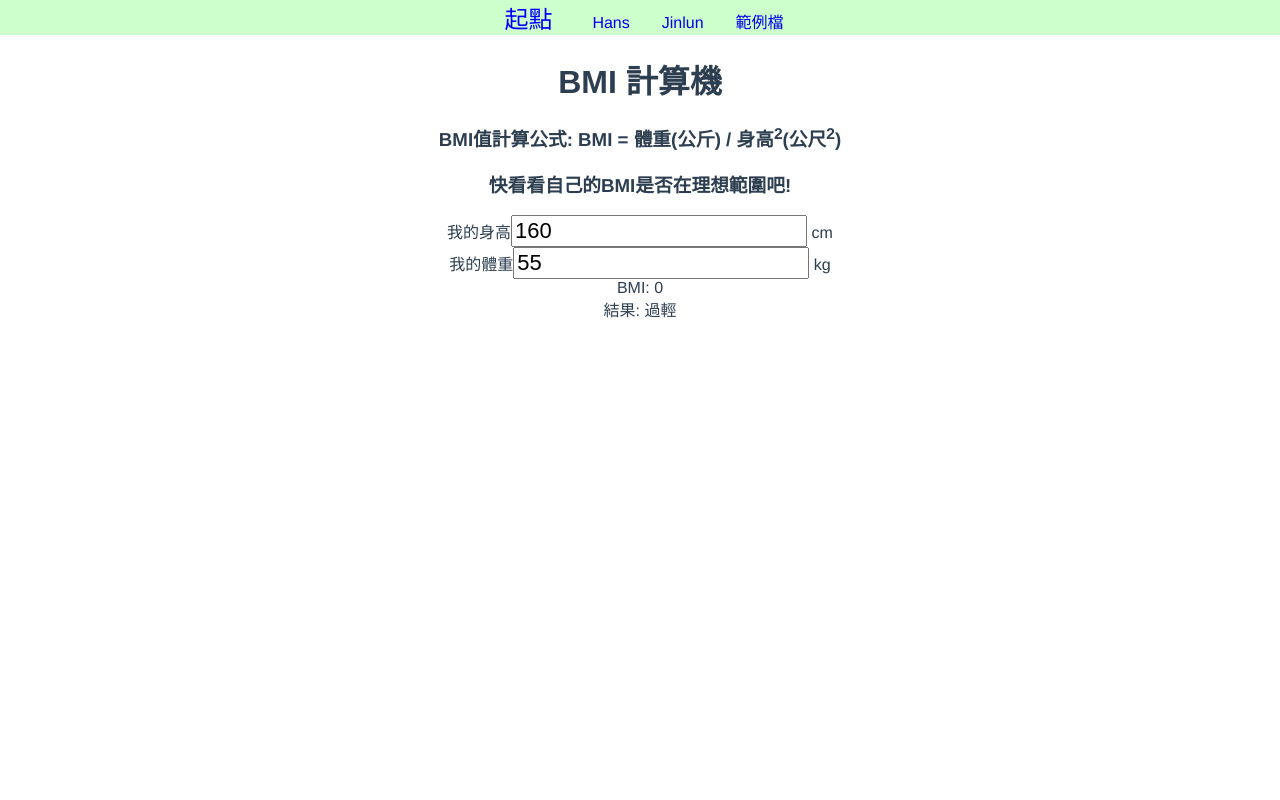
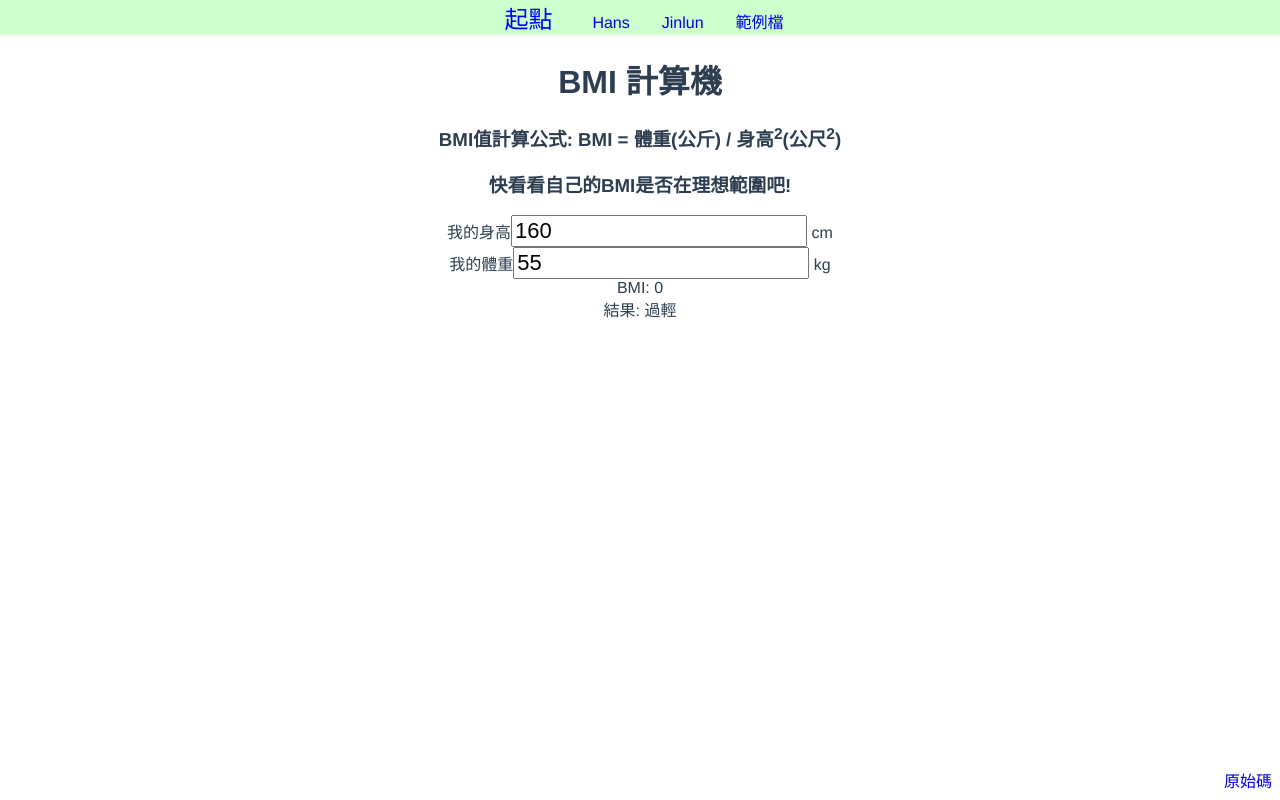
Before and after one commit to bestian/bmi, a Vue app: page / in a window 1280 px wide. Built offline with nearby package versions, Linux system fonts and the light colour scheme.

Commit message:
Update App.vue
add github link

```diff
--- a/src/App.vue
+++ b/src/App.vue
@@ -7,6 +7,9 @@
       <router-link to="/e">範例檔</router-link>
     </nav>
     <router-view/>
+    <footer>
+      <a href = "http://www.github.com/bestian/bmi" target="_blank">原始碼</a>
+    </footer>
   </div>
 </template>
 
@@ -32,12 +35,24 @@ html, body {
   color: #2c3e50;
 }
 
+a {
+  cursor: pointer;
+  text-decoration: none;
+}
+
 nav {
   background-color: #cfc;
 }
+
 nav a {
   margin: 0.2em 1em;
-  text-decoration: none;
+}
+
+footer {
+  position: fixed;
+  bottom: 0;
+  right: 0;
+  padding: .5em;
 }
 
 .router-link-exact-active.router-link-active {
```
